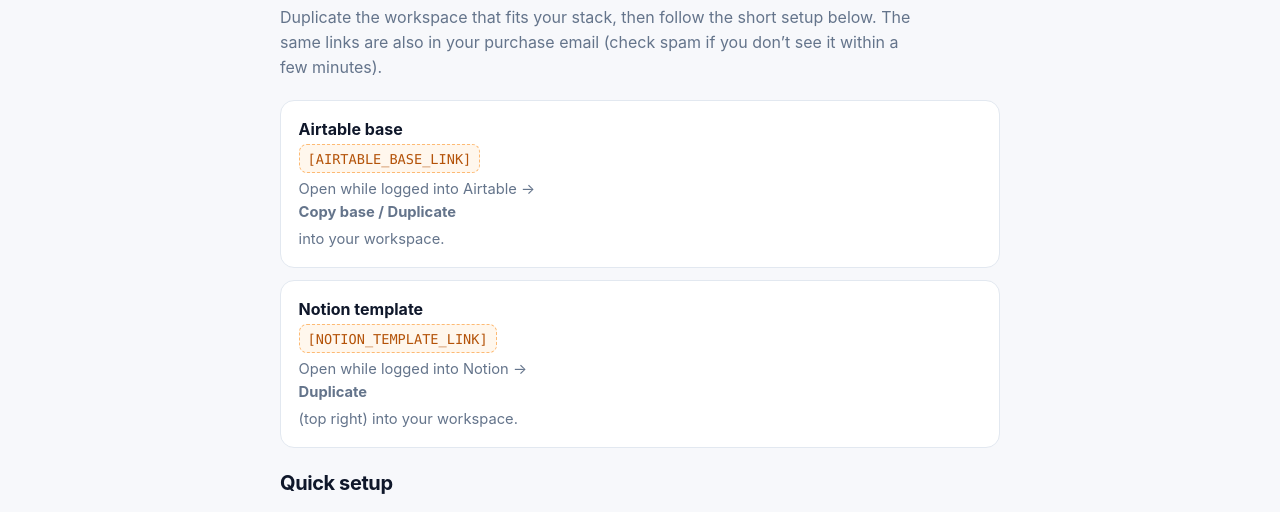
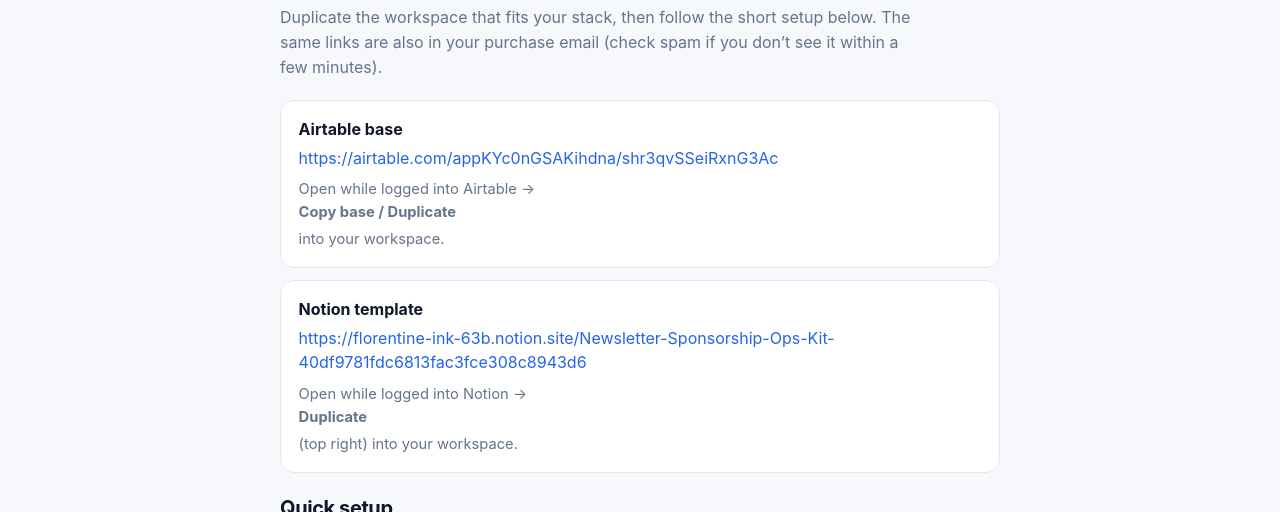
Before and after one commit to xuchunsun-byte/alexbigstore-site, a plain HTML site: page thanks/newsletter-sponsorship-ops/index.html in a window 1280 px wide. Shown: the part 234-746 px from the top of the page. Drawn offline with Linux system fonts and the light colour scheme.

Commit message:
Sync landing + thanks Airtable/Notion delivery links

```diff
--- a/thanks/newsletter-sponsorship-ops/index.html
+++ b/thanks/newsletter-sponsorship-ops/index.html
@@ -30,12 +30,12 @@
     <ul class="unlock-list">
       <li>
         <strong>Airtable base</strong>
-        <span class="placeholder">[AIRTABLE_BASE_LINK]</span>
+        <a href="https://airtable.com/appKYc0nGSAKihdna/shr3qvSSeiRxnG3Ac">https://airtable.com/appKYc0nGSAKihdna/shr3qvSSeiRxnG3Ac</a>
         <p style="margin:0.5rem 0 0;color:var(--muted);font-size:0.92rem">Open while logged into Airtable → <strong>Copy base / Duplicate</strong> into your workspace.</p>
       </li>
       <li>
         <strong>Notion template</strong>
-        <span class="placeholder">[NOTION_TEMPLATE_LINK]</span>
+        <a href="https://florentine-ink-63b.notion.site/Newsletter-Sponsorship-Ops-Kit-40df9781fdc6813fac3fce308c8943d6">https://florentine-ink-63b.notion.site/Newsletter-Sponsorship-Ops-Kit-40df9781fdc6813fac3fce308c8943d6</a>
         <p style="margin:0.5rem 0 0;color:var(--muted);font-size:0.92rem">Open while logged into Notion → <strong>Duplicate</strong> (top right) into your workspace.</p>
       </li>
     </ul>
@@ -51,7 +51,7 @@
 
     <div class="notice">
       Full field reference and CSV import notes ship with your download (<code>delivery/README.md</code>, <code>schema.md</code>, <code>IMPORT.md</code>).
-      If a duplicate link still shows as a placeholder above, use the email attachment / ZIP and start from <code>csv/</code> + IMPORT until live templates are published.
+      Prefer one-click Duplicate above; use <code>csv/</code> + IMPORT only as a rebuild fallback.
     </div>
 
     <p style="margin-top:1.5rem;color:var(--muted);font-size:0.95rem">
```
